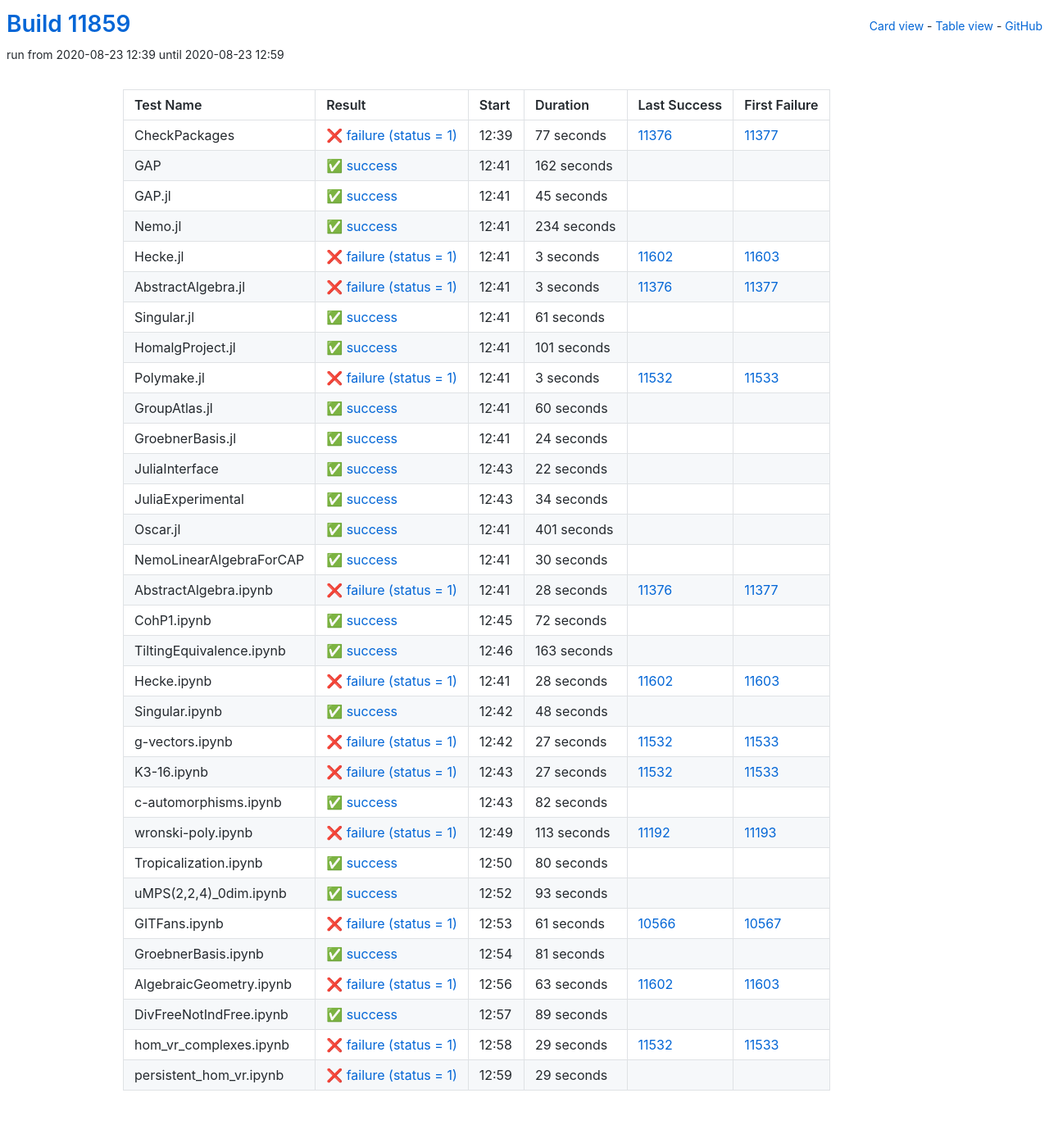
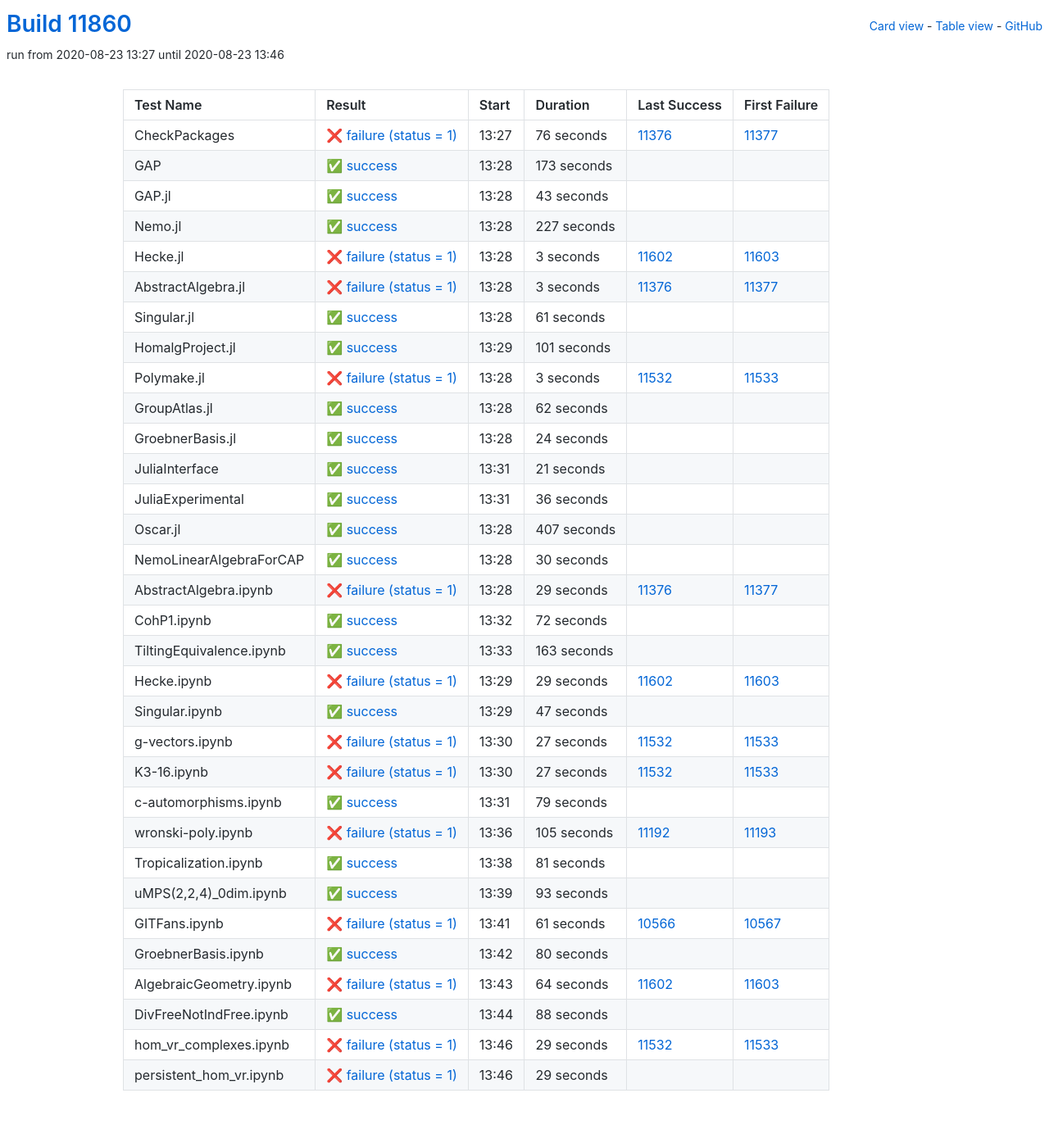
Before and after one commit to oscar-system/oscar-ci-status, a Jekyll site: the page built from table.html, in a window 1280 px wide. Shown: the whole page at 82% size. Built offline with Jekyll 4.4.1, drawn with Linux system fonts in a browser that asks for light colours.

Commit message:
Build #11860

```diff
--- a/_data/ci.yml
+++ b/_data/ci.yml
@@ -1,6 +1,6 @@
 ---
-build: 11859
-build_url: https://oscarci.mathematik.uni-kl.de/job/oscar/11859/
+build: 11860
+build_url: https://oscarci.mathematik.uni-kl.de/job/oscar/11860/
 job: oscar
 organization: oscar-system
 repo: oscar-ci-status
@@ -8,56 +8,56 @@
 tests:
 - name: CheckPackages
   id: checkpackages
-  log: https://oscarci.mathematik.uni-kl.de/job/oscar/11859/artifact/logs/build-11859/CheckPackages.log
-  start: 2020-08-23 12:39
+  log: https://oscarci.mathematik.uni-kl.de/job/oscar/11860/artifact/logs/build-11860/CheckPackages.log
+  start: 2020-08-23 13:27
   success: false
   exitcode: 1
   status: failure
-  duration: 77
+  duration: 76
   last_success: 11376
   last_success_url: https://oscarci.mathematik.uni-kl.de/job/oscar/11376/
   first_failure: 11377
   first_failure_url: https://oscarci.mathematik.uni-kl.de/job/oscar/11377/
 - name: GAP
   id: gap
-  log: https://oscarci.mathematik.uni-kl.de/job/oscar/11859/artifact/logs/build-11859/GAP.log
-  start: 2020-08-23 12:41
+  log: https://oscarci.mathematik.uni-kl.de/job/oscar/11860/artifact/logs/build-11860/GAP.log
+  start: 2020-08-23 13:28
   success: true
   exitcode: 0
   status: success
-  duration: 162
+  duration: 173
   last_success: false
   last_success_url:
   first_failure: false
   first_failure_url:
 - name: GAP.jl
   id: gap-jl
-  log: https://oscarci.mathematik.uni-kl.de/job/oscar/11859/artifact/logs/build-11859/GAP.jl.log
-  start: 2020-08-23 12:41
+  log: https://oscarci.mathematik.uni-kl.de/job/oscar/11860/artifact/logs/build-11860/GAP.jl.log
+  start: 2020-08-23 13:28
   success: true
   exitcode: 0
   status: success
-  duration: 45
+  duration: 43
   last_success: false
   last_success_url:
   first_failure: false
   first_failure_url:
 - name: Nemo.jl
   id: nemo-jl
-  log: https://oscarci.mathematik.uni-kl.de/job/oscar/11859/artifact/logs/build-11859/Nemo.jl.log
-  start: 2020-08-23 12:41
+  log: https://oscarci.mathematik.uni-kl.de/job/oscar/11860/artifact/logs/build-11860/Nemo.jl.log
+  start: 2020-08-23 13:28
   success: true
   exitcode: 0
   status: success
-  duration: 234
+  duration: 227
   last_success: false
   last_success_url:
   first_failure: false
   first_failure_url:
 - name: Hecke.jl
   id: hecke-jl
-  log: https://oscarci.mathematik.uni-kl.de/job/oscar/11859/artifact/logs/build-11859/Hecke.jl.log
-  start: 2020-08-23 12:41
+  log: https://oscarci.mathematik.uni-kl.de/job/oscar/11860/artifact/logs/build-11860/Hecke.jl.log
+  start: 2020-08-23 13:28
   success: false
   exitcode: 1
   status: failure
@@ -68,8 +68,8 @@
   first_failure_url: https://oscarci.mathematik.uni-kl.de/job/oscar/11603/
 - name: AbstractAlgebra.jl
   id: abstractalgebra-jl
-  log: https://oscarci.mathematik.uni-kl.de/job/oscar/11859/artifact/logs/build-11859/AbstractAlgebra.jl.log
-  start: 2020-08-23 12:41
+  log: https://oscarci.mathematik.uni-kl.de/job/oscar/11860/artifact/logs/build-11860/AbstractAlgebra.jl.log
+  start: 2020-08-23 13:28
   success: false
   exitcode: 1
   status: failure
@@ -80,8 +80,8 @@
   first_failure_url: https://oscarci.mathematik.uni-kl.de/job/oscar/11377/
 - name: Singular.jl
   id: singular-jl
-  log: https://oscarci.mathematik.uni-kl.de/job/oscar/11859/artifact/logs/build-11859/Singular.jl.log
-  start: 2020-08-23 12:41
+  log: https://oscarci.mathematik.uni-kl.de/job/oscar/11860/artifact/logs/build-11860/Singular.jl.log
+  start: 2020-08-23 13:28
   success: true
   exitcode: 0
   status: success
@@ -92,8 +92,8 @@
   first_failure_url:
 - name: HomalgProject.jl
   id: homalgproject-jl
-  log: https://oscarci.mathematik.uni-kl.de/job/oscar/11859/artifact/logs/build-11859/HomalgProject.jl.log
-  start: 2020-08-23 12:41
+  log: https://oscarci.mathematik.uni-kl.de/job/oscar/11860/artifact/logs/build-11860/HomalgProject.jl.log
+  start: 2020-08-23 13:29
   success: true
   exitcode: 0
   status: success
@@ -104,8 +104,8 @@
   first_failure_url:
 - name: Polymake.jl
   id: polymake-jl
-  log: https://oscarci.mathematik.uni-kl.de/job/oscar/11859/artifact/logs/build-11859/Polymake.jl.log
-  start: 2020-08-23 12:41
+  log: https://oscarci.mathematik.uni-kl.de/job/oscar/11860/artifact/logs/build-11860/Polymake.jl.log
+  start: 2020-08-23 13:28
   success: false
   exitcode: 1
   status: failure
@@ -116,20 +116,20 @@
   first_failure_url: https://oscarci.mathematik.uni-kl.de/job/oscar/11533/
 - name: GroupAtlas.jl
   id: groupatlas-jl
-  log: https://oscarci.mathematik.uni-kl.de/job/oscar/11859/artifact/logs/build-11859/GroupAtlas.jl.log
-  start: 2020-08-23 12:41
+  log: https://oscarci.mathematik.uni-kl.de/job/oscar/11860/artifact/logs/build-11860/GroupAtlas.jl.log
+  start: 2020-08-23 13:28
   success: true
   exitcode: 0
   status: success
-  duration: 60
+  duration: 62
   last_success: false
   last_success_url:
   first_failure: false
   first_failure_url:
 - name: GroebnerBasis.jl
   id: groebnerbasis-jl
-  log: https://oscarci.mathematik.uni-kl.de/job/oscar/11859/artifact/logs/build-11859/GroebnerBasis.jl.log
-  start: 2020-08-23 12:41
+  log: https://oscarci.mathematik.uni-kl.de/job/oscar/11860/artifact/logs/build-11860/GroebnerBasis.jl.log
+  start: 2020-08-23 13:28
   success: true
   exitcode: 0
   status: success
@@ -140,44 +140,44 @@
   first_failure_url:
 - name: JuliaInterface
   id: juliainterface
-  log: https://oscarci.mathematik.uni-kl.de/job/oscar/11859/artifact/logs/build-11859/JuliaInterface.log
-  start: 2020-08-23 12:43
+  log: https://oscarci.mathematik.uni-kl.de/job/oscar/11860/artifact/logs/build-11860/JuliaInterface.log
+  start: 2020-08-23 13:31
   success: true
   exitcode: 0
   status: success
-  duration: 22
+  duration: 21
   last_success: false
   last_success_url:
   first_failure: false
   first_failure_url:
 - name: JuliaExperimental
   id: juliaexperimental
-  log: https://oscarci.mathematik.uni-kl.de/job/oscar/11859/artifact/logs/build-11859/JuliaExperimental.log
-  start: 2020-08-23 12:43
+  log: https://oscarci.mathematik.uni-kl.de/job/oscar/11860/artifact/logs/build-11860/JuliaExperimental.log
+  start: 2020-08-23 13:31
   success: true
   exitcode: 0
   status: success
-  duration: 34
+  duration: 36
   last_success: false
   last_success_url:
   first_failure: false
   first_failure_url:
 - name: Oscar.jl
   id: oscar-jl
-  log: https://oscarci.mathematik.uni-kl.de/job/oscar/11859/artifact/logs/build-11859/Oscar.jl.log
-  start: 2020-08-23 12:41
+  log: https://oscarci.mathematik.uni-kl.de/job/oscar/11860/artifact/logs/build-11860/Oscar.jl.log
+  start: 2020-08-23 13:28
   success: true
   exitcode: 0
   status: success
-  duration: 401
+  duration: 407
   last_success: false
   last_success_url:
   first_failure: false
   first_failure_url:
 - name: NemoLinearAlgebraForCAP
   id: nemolinearalgebraforcap
-  log: https://oscarci.mathematik.uni-kl.de/job/oscar/11859/artifact/logs/build-11859/NemoLinearAlgebraForCAP.log
-  start: 2020-08-23 12:41
+  log: https://oscarci.mathematik.uni-kl.de/job/oscar/11860/artifact/logs/build-11860/NemoLinearAlgebraForCAP.log
+  start: 2020-08-23 13:28
   success: true
   exitcode: 0
   status: success
@@ -188,20 +188,20 @@
   first_failure_url:
 - name: AbstractAlgebra.ipynb
   id: abstractalgebra-ipynb
-  log: https://oscarci.mathematik.uni-kl.de/job/oscar/11859/artifact/logs/build-11859/AbstractAlgebra.ipynb.log
-  start: 2020-08-23 12:41
+  log: https://oscarci.mathematik.uni-kl.de/job/oscar/11860/artifact/logs/build-11860/AbstractAlgebra.ipynb.log
+  start: 2020-08-23 13:28
   success: false
   exitcode: 1
   status: failure
-  duration: 28
+  duration: 29
   last_success: 11376
   last_success_url: https://oscarci.mathematik.uni-kl.de/job/oscar/11376/
   first_failure: 11377
   first_failure_url: https://oscarci.mathematik.uni-kl.de/job/oscar/11377/
 - name: CohP1.ipynb
   id: cohp1-ipynb
-  log: https://oscarci.mathematik.uni-kl.de/job/oscar/11859/artifact/logs/build-11859/CohP1.ipynb.log
-  start: 2020-08-23 12:45
+  log: https://oscarci.mathematik.uni-kl.de/job/oscar/11860/artifact/logs/build-11860/CohP1.ipynb.log
+  start: 2020-08-23 13:32
   success: true
   exitcode: 0
   status: success
@@ -212,8 +212,8 @@
   first_failure_url:
 - name: TiltingEquivalence.ipynb
   id: tiltingequivalence-ipynb
-  log: https://oscarci.mathematik.uni-kl.de/job/oscar/11859/artifact/logs/build-11859/TiltingEquivalence.ipynb.log
-  start: 2020-08-23 12:46
+  log: https://oscarci.mathematik.uni-kl.de/job/oscar/11860/artifact/logs/build-11860/TiltingEquivalence.ipynb.log
+  start: 2020-08-23 13:33
   success: true
   exitcode: 0
   status: success
@@ -224,32 +224,32 @@
   first_failure_url:
 - name: Hecke.ipynb
   id: hecke-ipynb
-  log: https://oscarci.mathematik.uni-kl.de/job/oscar/11859/artifact/logs/build-11859/Hecke.ipynb.log
-  start: 2020-08-23 12:41
+  log: https://oscarci.mathematik.uni-kl.de/job/oscar/11860/artifact/logs/build-11860/Hecke.ipynb.log
+  start: 2020-08-23 13:29
   success: false
   exitcode: 1
   status: failure
-  duration: 28
+  duration: 29
   last_success: 11602
   last_success_url: https://oscarci.mathematik.uni-kl.de/job/oscar/11602/
   first_failure: 11603
   first_failure_url: https://oscarci.mathematik.uni-kl.de/job/oscar/11603/
 - name: Singular.ipynb
   id: singular-ipynb
-  log: https://oscarci.mathematik.uni-kl.de/job/oscar/11859/artifact/logs/build-11859/Singular.ipynb.log
-  start: 2020-08-23 12:42
+  log: https://oscarci.mathematik.uni-kl.de/job/oscar/11860/artifact/logs/build-11860/Singular.ipynb.log
+  start: 2020-08-23 13:29
   success: true
   exitcode: 0
   status: success
-  duration: 48
+  duration: 47
   last_success: false
   last_success_url:
   first_failure: false
   first_failure_url:
 - name: g-vectors.ipynb
   id: g-vectors-ipynb
-  log: https://oscarci.mathematik.uni-kl.de/job/oscar/11859/artifact/logs/build-11859/g-vectors.ipynb.log
-  start: 2020-08-23 12:42
+  log: https://oscarci.mathematik.uni-kl.de/job/oscar/11860/artifact/logs/build-11860/g-vectors.ipynb.log
+  start: 2020-08-23 13:30
   success: false
   exitcode: 1
   status: failure
@@ -260,8 +260,8 @@
   first_failure_url: https://oscarci.mathematik.uni-kl.de/job/oscar/11533/
 - name: K3-16.ipynb
   id: k3-16-ipynb
-  log: https://oscarci.mathematik.uni-kl.de/job/oscar/11859/artifact/logs/build-11859/K3-16.ipynb.log
-  start: 2020-08-23 12:43
+  log: https://oscarci.mathematik.uni-kl.de/job/oscar/11860/artifact/logs/build-11860/K3-16.ipynb.log
+  start: 2020-08-23 13:30
   success: false
   exitcode: 1
   status: failure
@@ -272,44 +272,44 @@
   first_failure_url: https://oscarci.mathematik.uni-kl.de/job/oscar/11533/
 - name: c-automorphisms.ipynb
   id: c-automorphisms-ipynb
-  log: https://oscarci.mathematik.uni-kl.de/job/oscar/11859/artifact/logs/build-11859/c-automorphisms.ipynb.log
-  start: 2020-08-23 12:43
+  log: https://oscarci.mathematik.uni-kl.de/job/oscar/11860/artifact/logs/build-11860/c-automorphisms.ipynb.log
+  start: 2020-08-23 13:31
   success: true
   exitcode: 0
   status: success
-  duration: 82
+  duration: 79
   last_success: false
   last_success_url:
   first_failure: false
   first_failure_url:
 - name: wronski-poly.ipynb
   id: wronski-poly-ipynb
-  log: https://oscarci.mathematik.uni-kl.de/job/oscar/11859/artifact/logs/build-11859/wronski-poly.ipynb.log
-  start: 2020-08-23 12:49
+  log: https://oscarci.mathematik.uni-kl.de/job/oscar/11860/artifact/logs/build-11860/wronski-poly.ipynb.log
+  start: 2020-08-23 13:36
   success: false
   exitcode: 1
   status: failure
-  duration: 113
+  duration: 105
   last_success: 11192
   last_success_url: https://oscarci.mathematik.uni-kl.de/job/oscar/11192/
   first_failure: 11193
   first_failure_url: https://oscarci.mathematik.uni-kl.de/job/oscar/11193/
 - name: Tropicalization.ipynb
   id: tropicalization-ipynb
-  log: https://oscarci.mathematik.uni-kl.de/job/oscar/11859/artifact/logs/build-11859/Tropicalization.ipynb.log
-  start: 2020-08-23 12:50
+  log: https://oscarci.mathematik.uni-kl.de/job/oscar/11860/artifact/logs/build-11860/Tropicalization.ipynb.log
+  start: 2020-08-23 13:38
   success: true
   exitcode: 0
   status: success
-  duration: 80
+  duration: 81
   last_success: false
   last_success_url:
   first_failure: false
   first_failure_url:
 - name: uMPS(2,2,4)_0dim.ipynb
   id: umps-2-2-4-0dim-ipynb
-  log: https://oscarci.mathematik.uni-kl.de/job/oscar/11859/artifact/logs/build-11859/uMPS-2-2-4-_0dim.ipynb.log
-  start: 2020-08-23 12:52
+  log: https://oscarci.mathematik.uni-kl.de/job/oscar/11860/artifact/logs/build-11860/uMPS-2-2-4-_0dim.ipynb.log
+  start: 2020-08-23 13:39
   success: true
   exitcode: 0
   status: success
@@ -320,8 +320,8 @@
   first_failure_url:
 - name: GITFans.ipynb
   id: gitfans-ipynb
-  log: https://oscarci.mathematik.uni-kl.de/job/oscar/11859/artifact/logs/build-11859/GITFans.ipynb.log
-  start: 2020-08-23 12:53
+  log: https://oscarci.mathematik.uni-kl.de/job/oscar/11860/artifact/logs/build-11860/GITFans.ipynb.log
+  start: 2020-08-23 13:41
   success: false
   exitcode: 1
   status: failure
@@ -332,44 +332,44 @@
   first_failure_url: https://oscarci.mathematik.uni-kl.de/job/oscar/10567/
 - name: GroebnerBasis.ipynb
   id: groebnerbasis-ipynb
-  log: https://oscarci.mathematik.uni-kl.de/job/oscar/11859/artifact/logs/build-11859/GroebnerBasis.ipynb.log
-  start: 2020-08-23 12:54
+  log: https://oscarci.mathematik.uni-kl.de/job/oscar/11860/artifact/logs/build-11860/GroebnerBasis.ipynb.log
+  start: 2020-08-23 13:42
   success: true
   exitcode: 0
   status: success
-  duration: 81
+  duration: 80
   last_success: false
   last_success_url:
   first_failure: false
   first_failure_url:
 - name: AlgebraicGeometry.ipynb
   id: algebraicgeometry-ipynb
-  log: https://oscarci.mathematik.uni-kl.de/job/oscar/11859/artifact/logs/build-11859/AlgebraicGeometry.ipynb.log
-  start: 2020-08-23 12:56
+  log: https://oscarci.mathematik.uni-kl.de/job/oscar/11860/artifact/logs/build-11860/AlgebraicGeometry.ipynb.log
+  start: 2020-08-23 13:43
   success: false
   exitcode: 1
   status: failure
-  duration: 63
+  duration: 64
   last_success: 11602
   last_success_url: https://oscarci.mathematik.uni-kl.de/job/oscar/11602/
   first_failure: 11603
   first_failure_url: https://oscarci.mathematik.uni-kl.de/job/oscar/11603/
 - name: DivFreeNotIndFree.ipynb
   id: divfreenotindfree-ipynb
-  log: https://oscarci.mathematik.uni-kl.de/job/oscar/11859/artifact/logs/build-11859/DivFreeNotIndFree.ipynb.log
-  start: 2020-08-23 12:57
+  log: https://oscarci.mathematik.uni-kl.de/job/oscar/11860/artifact/logs/build-11860/DivFreeNotIndFree.ipynb.log
+  start: 2020-08-23 13:44
   success: true
   exitcode: 0
   status: success
-  duration: 89
+  duration: 88
   last_success: false
   last_success_url:
   first_failure: false
   first_failure_url:
 - name: hom_vr_complexes.ipynb
   id: hom-vr-complexes-ipynb
-  log: https://oscarci.mathematik.uni-kl.de/job/oscar/11859/artifact/logs/build-11859/hom_vr_complexes.ipynb.log
-  start: 2020-08-23 12:58
+  log: https://oscarci.mathematik.uni-kl.de/job/oscar/11860/artifact/logs/build-11860/hom_vr_complexes.ipynb.log
+  start: 2020-08-23 13:46
   success: false
   exitcode: 1
   status: failure
@@ -380,8 +380,8 @@
   first_failure_url: https://oscarci.mathematik.uni-kl.de/job/oscar/11533/
 - name: persistent_hom_vr.ipynb
   id: persistent-hom-vr-ipynb
-  log: https://oscarci.mathematik.uni-kl.de/job/oscar/11859/artifact/logs/build-11859/persistent_hom_vr.ipynb.log
-  start: 2020-08-23 12:59
+  log: https://oscarci.mathematik.uni-kl.de/job/oscar/11860/artifact/logs/build-11860/persistent_hom_vr.ipynb.log
+  start: 2020-08-23 13:46
   success: false
   exitcode: 1
   status: failure
```
Also changed, not shown: README.md.
